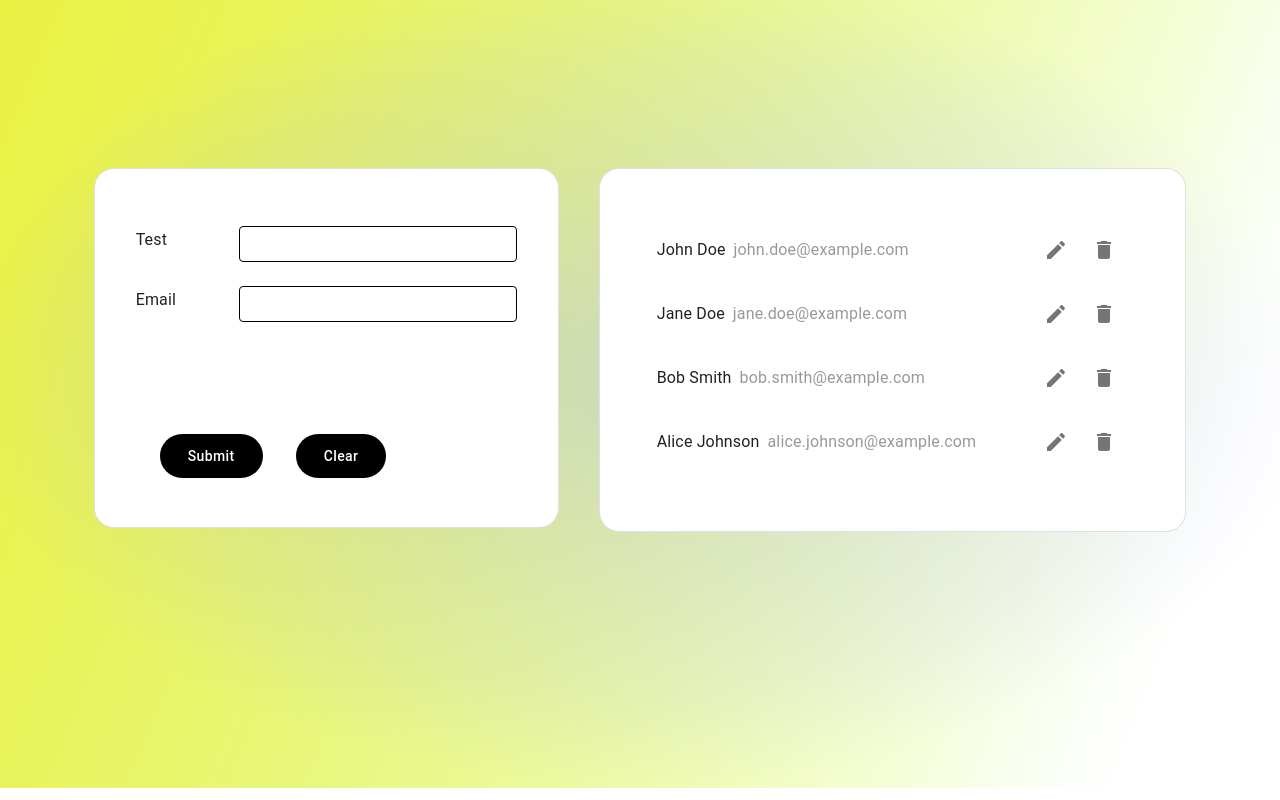
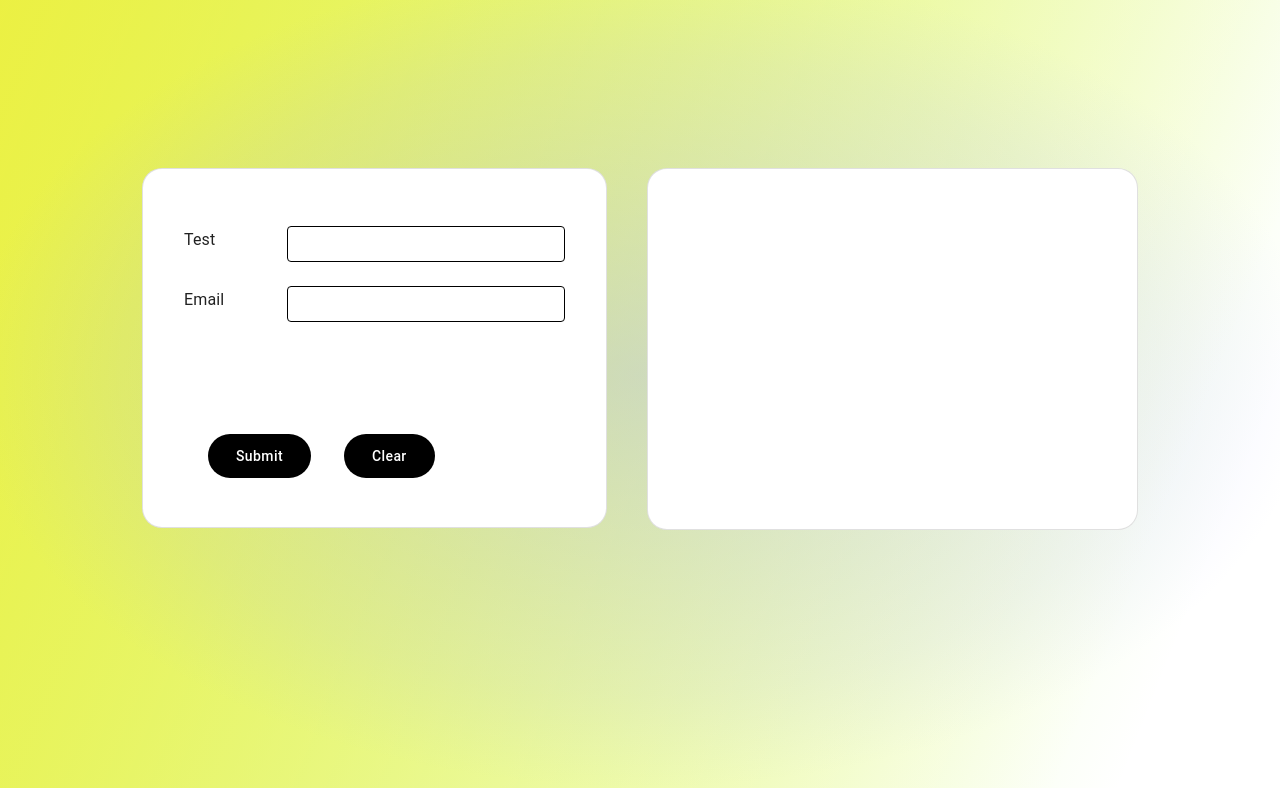
Before and after one commit to 4nur4g/anurag-irin, a React (Vite) app: page / in a window 1280 px wide. Built offline with nearby package versions, Linux system fonts and the light colour scheme.

Commit message:
delete functionality added

```diff
--- a/src/App.jsx
+++ b/src/App.jsx
@@ -38,6 +38,22 @@ function App() {
     console.log(formDataList);
   }, [formDataList]); // only run when formDataList changes
 
+  const handleEdit = (id) => {};
+
+  const handleDelete = (id) => {
+    console.log("inside handledelete", id);
+    // Loop through the list
+    for (let i = 0; i < formDataList.length; i++) {
+      // Check if the current object has the same id as the given id
+      if (formDataList[i].id === id) {
+        // Delete the object from the list using splice method
+        formDataList.splice(i, 1);
+        // Break the loop
+        break;
+      }
+    }
+  };
+
   return (
     <>
       {isDesktop ? (
@@ -48,8 +64,8 @@ function App() {
             </CustomCard>
           </Grid>
           <Grid item className={classes.untilmenu}>
-            <CustomCard>
-              <UserList userData={formDataList} />
+            <CustomCard minHeight={310} minWidth={439}>
+              <UserList userData={formDataList} handleDelete={handleDelete} />
             </CustomCard>
           </Grid>
         </Grid>
--- a/src/UI/CustomCard.jsx
+++ b/src/UI/CustomCard.jsx
@@ -1,14 +1,25 @@
-import { Card, CardContent } from '@material-ui/core';
+import { Card, CardContent } from "@material-ui/core";
 
 // eslint-disable-next-line react/prop-types
-const CustomCard = ({ children }) => {
-    return (
-        <Card variant="outlined" style={{ padding: 25, borderRadius: 20 }}>
-            <CardContent>
-                {children}
-            </CardContent>
-        </Card>
-    );
+const CustomCard = (props) => {
+  return (
+    <Card
+      variant="outlined"
+      style={{
+        padding: 25,
+        borderRadius: 20,
+        minHeight: props.minHeight,
+        minWidth: props.minWidth,
+      }}
+    >
+      <CardContent>{props.children}</CardContent>
+    </Card>
+  );
+};
+
+CustomCard.defaultProps = {
+  minHeight: 100,
+  minWidth: 100,
 };
 
 export default CustomCard;
--- a/src/UserInput.jsx
+++ b/src/UserInput.jsx
@@ -44,12 +44,12 @@ function UserInput(props) {
   const handleSubmit = (event) => {
     event.preventDefault();
     // do something with name and email
-    const data = { Name: name, Email: email, id: generateId() };
+    const data = { name: name, email: email, id: generateId() };
 
     props.onFormSubmit(data);
 
-    console.log("Name: ", name);
-    console.log("Email: ", email);
+    console.log("name: ", name);
+    console.log("email: ", email);
   };
 
   const handleClear = () => {
--- a/src/UserList.jsx
+++ b/src/UserList.jsx
@@ -6,6 +6,7 @@ import ListItemText from "@material-ui/core/ListItemText";
 import IconButton from "@material-ui/core/IconButton";
 import EditIcon from "@mui/icons-material/Edit";
 import DeleteIcon from "@mui/icons-material/Delete";
+import { useEffect, useState } from "react";
 
 const useStyles = makeStyles((theme) => ({
   root: {
@@ -25,13 +26,17 @@ const dummyUsers = [
 const UserList = (props) => {
   const classes = useStyles();
 
-  const users = dummyUsers;
+  const [users, setUsers] = useState([]);
 
-  const userData = props.userData;
+  useEffect(() => {
+    setUsers(props.userData);
+  });
 
-  //   let userData = props.UserList;
-
-  console.log(props.userData, "😂");
+  const selected = (e) => {
+    console.log("selected", e);
+    props.handleDelete(e);
+    setUsers((prevUsers) => prevUsers.filter((user) => user.id !== e.id)); // filter out the deleted user
+  };
 
   return (
     <div className={classes.root}>
@@ -49,10 +54,13 @@ const UserList = (props) => {
               }
               primaryTypographyProps={{ noWrap: true }}
             />
-            <IconButton aria-label="edit">
+            <IconButton
+              aria-label="edit"
+              onClick={(props) => props.handleEdit(user.id)}
+            >
               <EditIcon />
             </IconButton>
-            <IconButton aria-label="delete">
+            <IconButton aria-label="delete" onClick={() => selected(user.id)}>
               <DeleteIcon />
             </IconButton>
           </ListItem>
```
